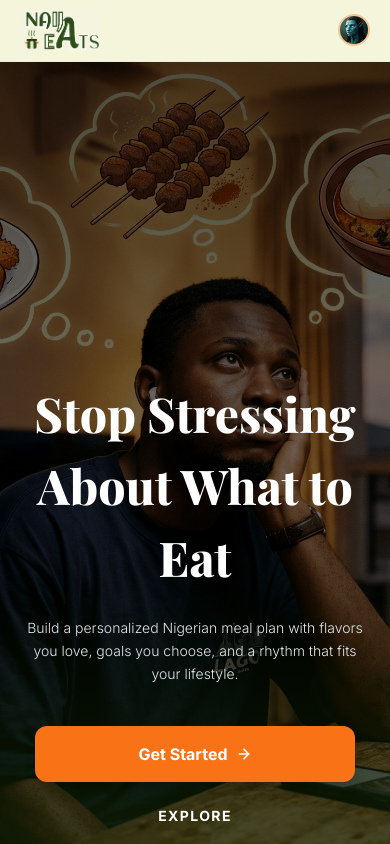
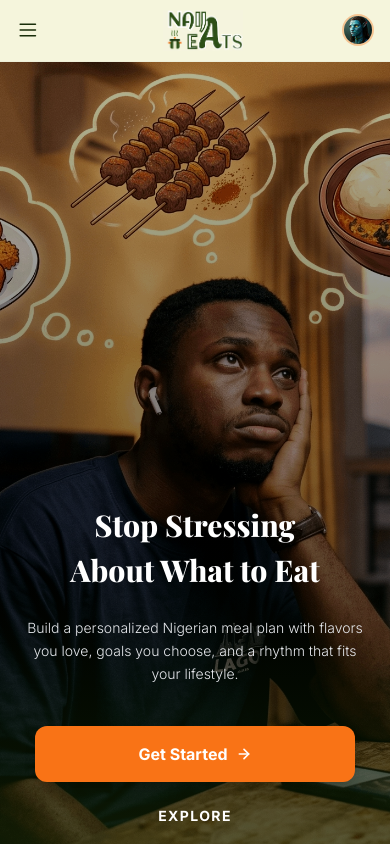
Before and after one commit to CAYA-HQ/Naija_Eats, a React (Vite) app in the folder frontend/: page / in a window 390 px wide. Before the commit this address led to /onboarding/welcome. Shown: the top 844 px of the page. Built offline with nearby package versions, Linux system fonts and the light colour scheme; no server answers; a web font is replaced by a local one.

Commit message:
feat: update routing for onboarding flow; enhance Header component with mobile navigation; add DropdownNav for mobile menu

```diff
--- a/frontend/src/App.jsx
+++ b/frontend/src/App.jsx
@@ -38,7 +38,10 @@ function App() {
   return (
     <>
       <Routes>
-        <Route path="/onboarding" element={<Navigate to="/onboarding/welcome" replace />} />
+        <Route
+          path="/onboarding"
+          element={<Navigate to="/onboarding/setbudget" replace />}
+        />
         <Route element={<RequireOnboarding />}>
           <Route
             path="/"
@@ -72,14 +75,7 @@ function App() {
               </HomePageLayout>
             }
           />
-          <Route
-            path="/weekly-plan"
-            element={
-              // <HomePageLayout>
-              <WeeklyPlan />
-              // </HomePageLayout>
-            }
-          />
+          <Route path="/weekly-plan" element={<WeeklyPlan />} />
           <Route
             path="/meal/:id"
             element={
@@ -89,7 +85,7 @@ function App() {
             }
           />
         </Route>
-        <Route path="/onboarding/welcome" element={<LandingPage />} />
+        <Route path="/" element={<LandingPage />} />
         <Route path="/onboarding/set-budget" element={<SetBudget />} />
         <Route
           path="/onboarding/cooking-frequency"
@@ -106,7 +102,10 @@ function App() {
           element={<GeneratingPlan />}
         />
         <Route path="/onboarding/meal-plan" element={<MealPlan />} />
-        <Route path="*" element={<Navigate to="/onboarding/welcome" replace />} />
+        <Route
+          path="*"
+          element={<Navigate to="/onboarding/welcome" replace />}
+        />
       </Routes>
     </>
   );
--- a/frontend/src/RequireOnboarding.jsx
+++ b/frontend/src/RequireOnboarding.jsx
@@ -1,9 +1,17 @@
-import { Navigate, Outlet } from "react-router-dom";
+import { Navigate, Outlet, useLocation } from "react-router-dom";
+import LandingPage from "./pages/onboarding/LandingPage";
 
 export const RequireOnboarding = () => {
+  const location = useLocation();
   const onboarded = localStorage.getItem("onboarded");
+
   if (!onboarded) {
-    return <Navigate to={"/onboarding/welcome"} />;
+    if (location.pathname === "/") {
+      return <LandingPage />;
+    }
+
+    return <Navigate to="/onboarding/welcome" replace />;
   }
+
   return <Outlet />;
 };
--- /dev/null
+++ b/frontend/src/components/ui/DropdownNav.jsx
@@ -0,0 +1,39 @@
+import { Link } from "react-router-dom";
+
+const DropdownNav = ({ toggleMobileMenu }) => {
+  return (
+    <div
+      className="fixed inset-0 z-40 bg-black/40 backdrop-blur-sm transition-opacity"
+      onClick={toggleMobileMenu}
+    >
+      <div
+        className="absolute top-16 left-0 w-full bg-bg-background border-b border-text-primary/10 shadow-2xl py-6 px-8 flex flex-col gap-4 animate-in slide-in-from-top-5 duration-300"
+        onClick={(e) => e.stopPropagation()}
+      >
+        <Link
+          to="/sign-up"
+          className="py-3 px-4 bg-accent-orange text-white rounded-xl text-center font-bold hover:bg-orange-600 transition-colors"
+          onClick={toggleMobileMenu}
+        >
+          Sign Up
+        </Link>
+        <Link
+          to="/sign-in"
+          className="py-3 px-4 border border-text-primary text-text-primary rounded-xl text-center font-bold hover:bg-text-primary hover:text-white transition-all"
+          onClick={toggleMobileMenu}
+        >
+          Sign In
+        </Link>
+        <Link
+          to="/onboarding/set-budget"
+          className="py-3 px-4 text-center text-text-primary/70 font-semibold hover:text-text-primary"
+          onClick={toggleMobileMenu}
+        >
+          Explore as Guest
+        </Link>
+      </div>
+    </div>
+  );
+};
+
+export default DropdownNav;
--- a/frontend/src/components/ui/Header.jsx
+++ b/frontend/src/components/ui/Header.jsx
@@ -1,36 +1,27 @@
 import { Link, useNavigate } from "react-router-dom";
-import { SidebarIcon } from "../../constants/icons";
+import { HamburgerIcon, SidebarIcon } from "../../constants/icons";
 
 const Header = ({ toggleSidebar }) => {
   const navigate = useNavigate();
   return (
-    <header className="flex items-center justify-between px-5 py-2.5 sticky top-0 left-0 w-full bg-bg-background z-400 lg:px-8 border-b border-text-muted/5">
-      <div className="flex justify-start items-center gap-4">
+    <header className="flex items-center justify-between pl-2 pr-4 py-2.5 sticky top-0 left-0 w-full bg-bg-background z-400 lg:px-8 border-b border-text-muted/5">
       <button
         onClick={toggleSidebar}
-          className="p-2 hover:bg-text-muted/5 hidden lg:block rounded-lg transition-colors cursor-pointer"
+        className="p-2 hover:bg-text-muted/5 rounded-lg transition-colors cursor-pointer"
       >
-          <SidebarIcon className="text-text-primary w-6 h-6 " />
+        <SidebarIcon className="text-text-primary w-6 h-6 hidden lg:block " />
+        <HamburgerIcon className="text-text-primary w-6 h-6 block lg:hidden " />
       </button>
-        <Link to="/" className="w-20 block">
+
+      <Link to="/" className="w-20 block ml-4 lg:mr-auto">
         <img
           src="/images/naijaeats.webp"
           alt="Naija Eats Logo"
           className="w-full object-cover"
         />
       </Link>
-      </div>
 
       <div className="flex items-center gap-6">
-        {/* <div className="hidden lg:flex items-center gap-2 px-4 py-2 bg-text-muted/5 rounded-full border border-text-muted/10 w-64">
-          <SearchIcon className="w-4 h-4 text-text-muted" />
-          <input
-            type="text"
-            placeholder="Search recipes, ingredients..."
-            className="bg-transparent border-none outline-none text-xs w-full font-inter"
-          />
-        </div> */}
-
         <button
           onClick={() => navigate("/profile")}
           className="w-8 h-8 rounded-full overflow-hidden bg-accent-orange/20 flex items-center justify-center border-2 border-accent-orange/20 cursor-pointer"
--- a/frontend/src/pages/onboarding/LandingPage.jsx
+++ b/frontend/src/pages/onboarding/LandingPage.jsx
@@ -12,6 +12,7 @@ import {
   ShoppingCartIcon,
 } from "../../constants/icons";
 import Footer from "../../components/ui/Footer";
+import DropdownNav from "../../components/ui/DropdownNav";
 
 const LandingPage = () => {
   const navigate = useNavigate();
@@ -27,39 +28,7 @@ const LandingPage = () => {
       <Header toggleSidebar={toggleMobileMenu} />
 
       {/* Mobile Navigation Dropdown */}
-      {isMobileMenuOpen && (
-        <div
-          className="fixed inset-0 z-40 bg-black/40 backdrop-blur-sm transition-opacity"
-          onClick={toggleMobileMenu}
-        >
-          <div
-            className="absolute top-16 left-0 w-full bg-bg-background border-b border-text-primary/10 shadow-2xl py-6 px-8 flex flex-col gap-4 animate-in slide-in-from-top-5 duration-300"
-            onClick={(e) => e.stopPropagation()}
-          >
-            <Link
-              to="/sign-up"
-              className="py-3 px-4 bg-accent-orange text-white rounded-xl text-center font-bold hover:bg-orange-600 transition-colors"
-              onClick={toggleMobileMenu}
-            >
-              Sign Up
-            </Link>
-            <Link
-              to="/sign-in"
-              className="py-3 px-4 border border-text-primary text-text-primary rounded-xl text-center font-bold hover:bg-text-primary hover:text-white transition-all"
-              onClick={toggleMobileMenu}
-            >
-              Sign In
-            </Link>
-            <Link
-              to="/onboarding/set-budget"
-              className="py-3 px-4 text-center text-text-primary/70 font-semibold hover:text-text-primary"
-              onClick={toggleMobileMenu}
-            >
-              Explore as Guest
-            </Link>
-          </div>
-        </div>
-      )}
+      {isMobileMenuOpen && <DropdownNav toggleMobileMenu={toggleMobileMenu} />}
 
       {/* 2. Hero Section */}
       <section className="relative w-full min-h-screen md:h-162.5 flex items-center justify-center text-center pb-20 px-6 overflow-hidden">
@@ -68,14 +37,14 @@ const LandingPage = () => {
           <img
             src="/images/welcome_image.webp"
             alt="Delicious Nigerian Dish Background"
-            className="w-full h-full object-cover filter brightness-75 contrast-105"
+            className="w-full h-full object-cover filter contrast-105"
           />
-          <div className="absolute inset-0 bg-linear-to-t from-text-primary/70 via-black/40 to-black/60 z-0"></div>
+          <div className="absolute inset-0 bg-linear-to-t from-text-primary/70 via-black/50 to-black/30 z-0"></div>
         </div>
 
         {/* Hero Content Box */}
         <div className="relative z-10 max-w-4xl mt-auto mx-auto flex flex-col items-center gap-6 text-white animate-in fade-in zoom-in duration-700">
-          <h1 className="text-5xl md:text-6xl font-display font-extrabold leading-normal max-w-3xl">
+          <h1 className="text-3xl md:text-6xl font-display font-extrabold leading-normal max-w-3xl">
             Stop Stressing <br />
             About What to Eat
           </h1>
--- a/frontend/src/pages/onboarding/SetBudget.jsx
+++ b/frontend/src/pages/onboarding/SetBudget.jsx
@@ -95,9 +95,9 @@ const SetBudget = () => {
       step={1}
       totalSteps={3}
       label="Budget & Buffer"
-      prevTo="/onboarding/welcome"
+      prevTo="/"
       nextTo="/onboarding/cooking-frequency"
-      nextLabel="Set Cooking Frequency"
+      nextLabel="Set Frequency"
       submitFunction={saveData}
     >
       <h1 className="text-subheading tracking-tight font-bold leading-tight mb-2">
```
Lines whose indentation alone changed are shown as unchanged.
